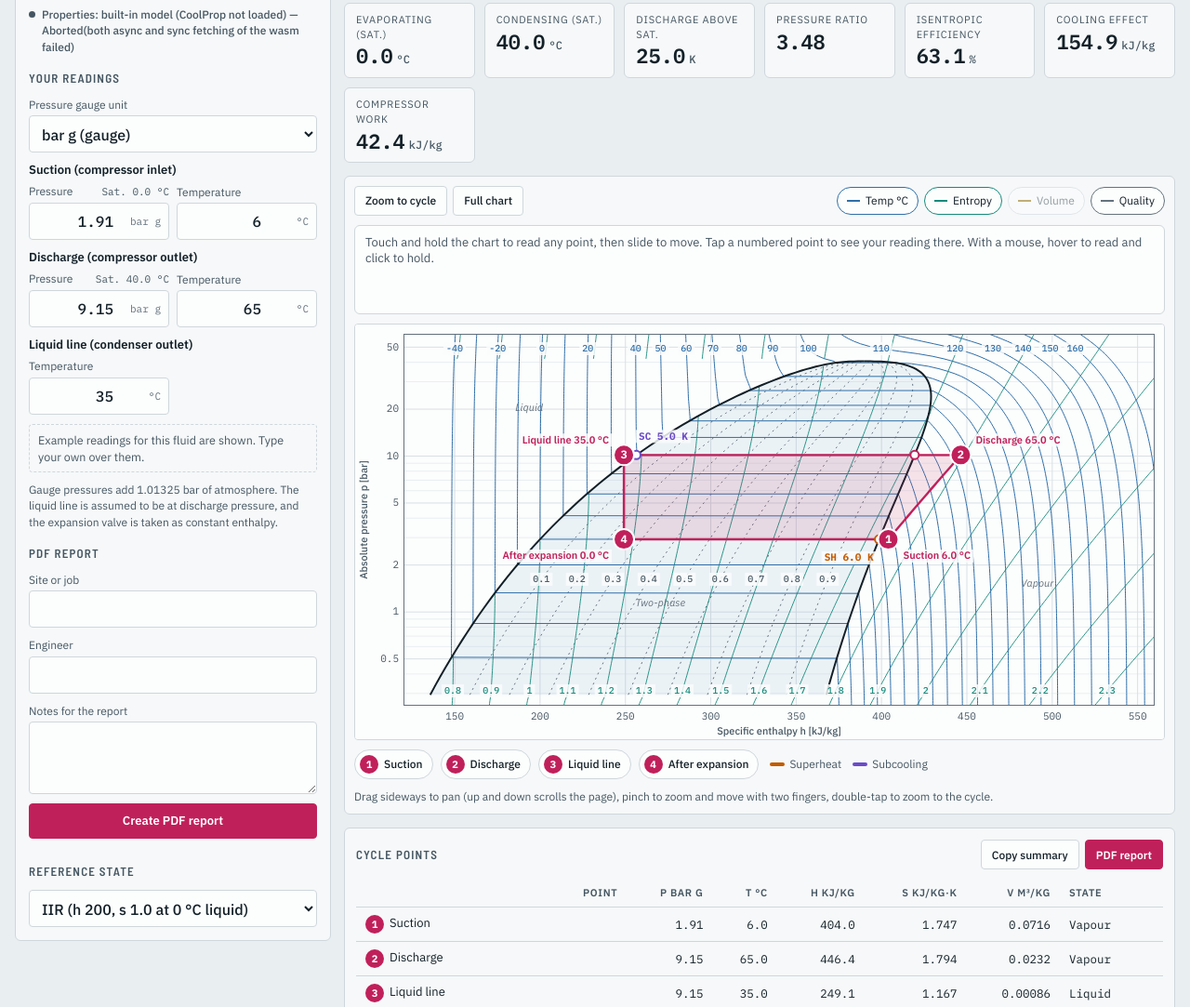
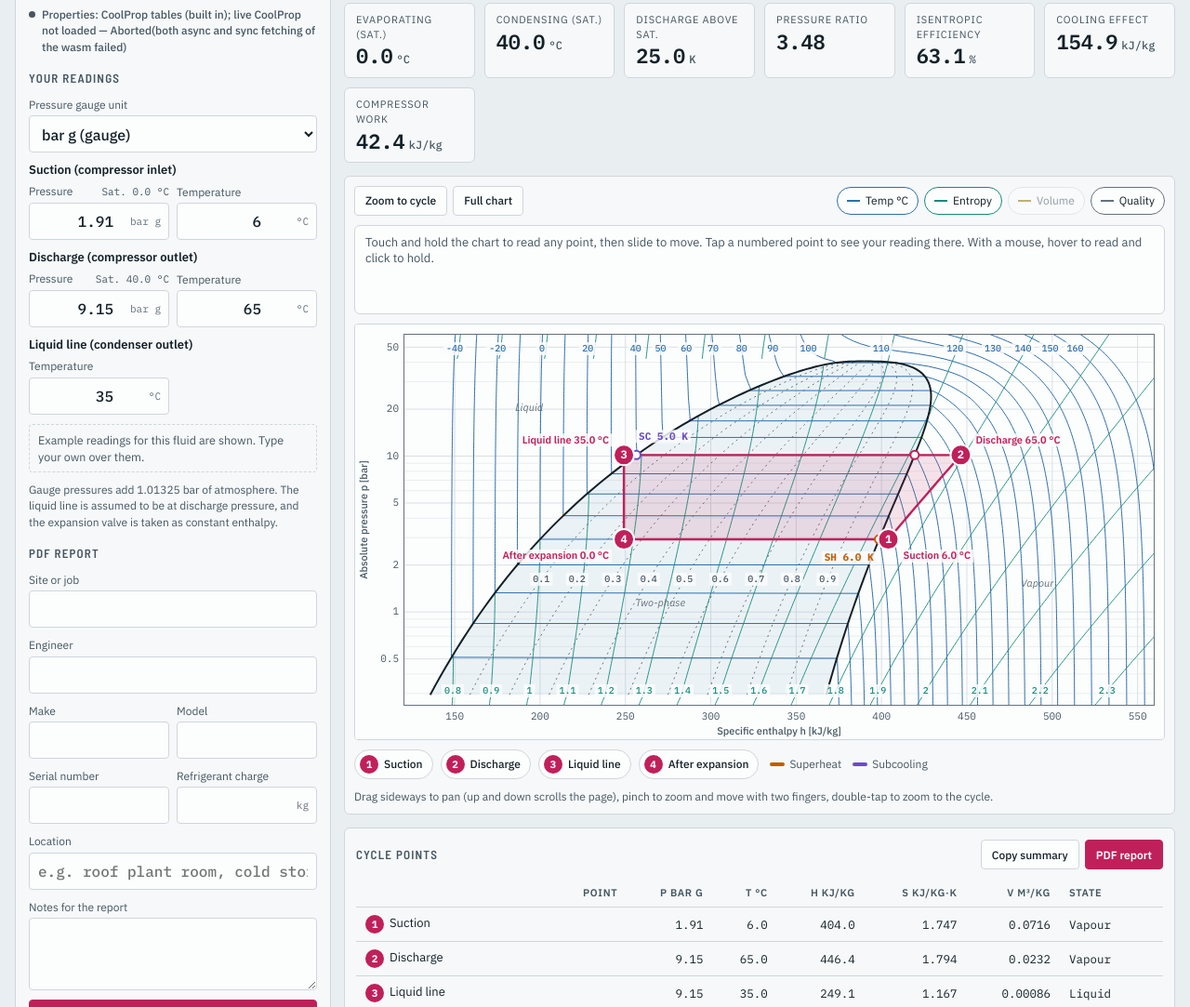
Before and after one commit to hyn22ydkr8-code/Mollier-desk, a plain HTML site: page index.html in a window 1280 px wide. Shown: the part 217-1300 px from the top of the page at 93% size. Drawn offline with Linux system fonts and the light colour scheme; no server answers.

Commit message:
Add files via upload

```diff
--- a/index.html
+++ b/index.html
@@ -174,7 +174,7 @@ details p { margin: 8px 0 0; max-width: 78ch; }
         <p class="warnnote" id="fluidWarn" hidden></p>
         <p class="eng warn" id="engBadge" hidden></p>
         <p class="meta" id="prepLine" hidden style="margin-top:2px"></p>
-        <div id="engRow" hidden style="margin-top:6px"><label class="f" for="engSel"><span class="fl">Calculation engine</span><select id="engSel"><option value="auto">CoolProp (recommended)</option><option value="bi">Built-in model</option></select></label></div>
+        <div id="engRow" hidden style="margin-top:6px"><label class="f" for="engSel"><span class="fl">Calculation engine</span><select id="engSel"><option value="auto">CoolProp, live</option><option value="bi">CoolProp tables (built in, instant)</option></select></label></div>
         <button type="button" class="btn" id="btnDiag" hidden style="margin-top:8px">Test CoolProp on blends</button>
         <pre id="cpDiag" hidden style="margin:8px 0 0;font:11px/1.45 var(--f-mono);white-space:pre-wrap;overflow-wrap:anywhere;color:var(--ink-2)"></pre>
       </div>
@@ -214,6 +214,15 @@ details p { margin: 8px 0 0; max-width: 78ch; }
         <h2>PDF report</h2>
         <label class="f" for="inpSite"><span>Site or job</span><input id="inpSite" type="text" autocomplete="off"></label>
         <label class="f" for="inpEng"><span>Engineer</span><input id="inpEng" type="text" autocomplete="off"></label>
+        <div class="pair">
+          <label class="f" for="inpMake"><span>Make</span><input id="inpMake" type="text" autocomplete="off"></label>
+          <label class="f" for="inpModel"><span>Model</span><input id="inpModel" type="text" autocomplete="off"></label>
+        </div>
+        <div class="pair">
+          <label class="f" for="inpSerial"><span>Serial number</span><input id="inpSerial" type="text" autocomplete="off" autocapitalize="characters" spellcheck="false"></label>
+          <label class="f" for="inpCharge"><span>Refrigerant charge</span><span class="inp"><input id="inpCharge" type="text" inputmode="decimal" autocomplete="off"><em>kg</em></span></label>
+        </div>
+        <label class="f" for="inpLoc"><span>Location</span><input id="inpLoc" type="text" autocomplete="off" placeholder="e.g. roof plant room, cold store 2"></label>
         <label class="f" for="inpNotes"><span>Notes for the report</span><textarea id="inpNotes" rows="3" style="font: 400 16px var(--f-body); resize: vertical"></textarea></label>
         <button type="button" class="btn primary" id="btnPdf">Create PDF report</button>
         <p class="meta" id="pdfMsg" role="status"></p>
@@ -1738,7 +1747,7 @@ let MD = (function () {
     kpaa: { l: 'kPa a', d: 0, f: k => k, t: v => v },
     kpag: { l: 'kPa g', d: 0, f: k => k - 101.325, t: v => v + 101.325 }
   };
-  const KEYS = ['fluid', 'ref', 'pu', 'Ps', 'Ts', 'Pd', 'Td', 'T3', 'touched', 'ly', 'site', 'eng', 'notes', 'engPref'];
+  const KEYS = ['fluid', 'ref', 'pu', 'Ps', 'Ts', 'Pd', 'Td', 'T3', 'touched', 'ly', 'site', 'eng', 'notes', 'engPref', 'make', 'model', 'serial', 'charge', 'loc'];
   const S = { fluid: 'R134a', ref: 'IIR', pu: 'barg', Ps: 1, Ts: 0, Pd: 9, Td: 68, T3: 35, touched: false, site: '', eng: '', notes: '', engPref: 'auto', ly: { iso: true, ent: true, vol: false, qual: true } };
   const SKEY = 'mollier-desk-v2';
   try {
@@ -1864,6 +1873,7 @@ let MD = (function () {
     $('lyIso').checked = S.ly.iso; $('lyEnt').checked = S.ly.ent; $('lyVol').checked = S.ly.vol; $('lyQual').checked = S.ly.qual;
     $('exNote').hidden = S.touched; $('btnExample').hidden = !S.touched;
     $('inpSite').value = S.site || ''; $('inpEng').value = S.eng || ''; $('inpNotes').value = S.notes || '';
+    [['inpMake', 'make'], ['inpModel', 'model'], ['inpSerial', 'serial'], ['inpCharge', 'charge'], ['inpLoc', 'loc']].forEach(([id, k]) => { $(id).value = S[k] || ''; });
   }
   function bindInputs() {
     const sel = $('fluidSel');
@@ -2005,6 +2015,7 @@ let MD = (function () {
     const c = cur.cyc; if (!c) return;
     const pl = PU[S.pu].l;
     const t = [
+      ...(S.make || S.model || S.serial || S.charge || S.loc ? ['Equipment: ' + [S.make, S.model, S.serial ? 'serial ' + S.serial : '', S.charge ? 'charge ' + S.charge + (/[a-z]/i.test(S.charge) ? '' : ' kg') : '', S.loc].filter(Boolean).join(', ')] : []),
       cur.fl.name + ' readings: suction ' + S.Ps + ' ' + pl + ', ' + S.Ts + ' \u00B0C; discharge ' + S.Pd + ' ' + pl + ', ' + S.Td + ' \u00B0C; liquid line ' + S.T3 + ' \u00B0C',
       'Superheat ' + num(c.sh, 1) + ' K, subcooling ' + (c.sc === null ? 'n/a' : num(c.sc, 1) + ' K'),
       'Evaporating ' + num(C2(c.Tevap), 1) + ' \u00B0C, condensing ' + (c.Tcond === null ? 'n/a' : num(C2(c.Tcond), 1) + ' \u00B0C'),
@@ -2507,6 +2518,17 @@ let MD = (function () {
       dx += dw[i];
     });
     y += 38;
+    /* the equipment being worked on */
+    const chg = String(S.charge || '').trim();
+    const det2 = [['Make', S.make || '\u2014'], ['Model', S.model || '\u2014'], ['Serial no.', S.serial || '\u2014'], ['Charge', chg ? chg + (/[a-z]/i.test(chg) ? '' : ' kg') : '\u2014'], ['Location', S.loc || '\u2014']];
+    const dw2 = [105, 115, 110, 70, 115];
+    dx = L;
+    det2.forEach((p, i) => {
+      d.text(p[0].toUpperCase(), dx, y, { size: 7.5, bold: true, color: '#75848F' });
+      d.text(fit(p[1], dw2[i] - 10, 10.5, true), dx, y + 14, { size: 10.5, bold: true });
+      dx += dw2[i];
+    });
+    y += 36;
     const fnote = fl.note + (gl ? '. Glide about ' + fl.glide + ' K, so superheat uses the dew point and subcooling the bubble point.' : '');
     wrap(fnote, CW, 8.5).slice(0, 2).forEach(l => { d.text(l, L, y, { size: 8.5, color: '#455662' }); y += 11.5; });
     y += 12;
@@ -2655,7 +2677,8 @@ let MD = (function () {
   const isStandalone = () => { try { return !!(navigator.standalone || (window.matchMedia && matchMedia('(display-mode: standalone)').matches)); } catch (e) { return false; } };
   function initPdf() {
     ['btnPdf', 'btnPdf2'].forEach(id => $(id).addEventListener('click', makeReport));
-    ['inpSite', 'inpEng', 'inpNotes'].forEach(id => $(id).addEventListener('input', () => { S[{ inpSite: 'site', inpEng: 'eng', inpNotes: 'notes' }[id]] = $(id).value; save(); }));
+    const TXT = { inpSite: 'site', inpEng: 'eng', inpNotes: 'notes', inpMake: 'make', inpModel: 'model', inpSerial: 'serial', inpCharge: 'charge', inpLoc: 'loc' };
+    Object.keys(TXT).forEach(id => $(id).addEventListener('input', () => { S[TXT[id]] = $(id).value; save(); }));
     try {
       if (window.claude && window.claude.use) window.claude.use('downloads').then(x => { dl = x; $('pdfGrp').hidden = !x; $('btnPdf2').hidden = !x; }, () => { /* unavailable */ });
     } catch (e) { /* unavailable */ }
@@ -2690,10 +2713,10 @@ let MD = (function () {
   function updateBadge() {
     const b = $('engBadge'), st = MD.state;
     let t, c;
-    if (st.status === 'coolprop') { t = cur.fl && cur.fl.viaCP ? 'Properties: CoolProp' : (st.fluidErr ? 'Properties: built-in model for this fluid (CoolProp: ' + st.fluidErr + ')' : S.engPref === 'bi' ? 'Properties: built-in model (your choice)' : st.waiting && cur.fl && st.waiting === cur.fl.id ? 'Properties: built-in model for now, CoolProp is still preparing ' + cur.fl.id + '\u2026' : 'Properties: built-in model for this fluid'); c = cur.fl && cur.fl.viaCP ? 'ok' : 'warn'; }
-    else if (st.status === 'loading') { t = 'Properties: built-in model, loading CoolProp\u2026'; c = 'warn'; }
-    else if (st.status === 'failed') { t = 'Properties: built-in model (CoolProp failed its self-check)'; c = 'bad'; }
-    else { t = 'Properties: built-in model (CoolProp not loaded)'; c = 'warn'; }
+    if (st.status === 'coolprop') { t = cur.fl && cur.fl.viaCP ? 'Properties: CoolProp, live' : (st.fluidErr ? 'Properties: CoolProp tables (built in) for this fluid (live CoolProp: ' + st.fluidErr + ')' : S.engPref === 'bi' ? 'Properties: CoolProp tables (built in)' : st.waiting && cur.fl && st.waiting === cur.fl.id ? 'Properties: CoolProp tables (built in) for now, live CoolProp is still preparing ' + cur.fl.id + '\u2026' : 'Properties: CoolProp tables (built in) for this fluid'); c = cur.fl && cur.fl.viaCP ? 'ok' : 'warn'; }
+    else if (st.status === 'loading') { t = 'Properties: CoolProp tables (built in), loading live CoolProp\u2026'; c = 'warn'; }
+    else if (st.status === 'failed') { t = 'Properties: CoolProp tables (built in); live CoolProp failed its self-check'; c = 'bad'; }
+    else { t = 'Properties: CoolProp tables (built in); live CoolProp not loaded'; c = 'warn'; }
     if (st.detail && st.status !== 'coolprop') t += ' \u2014 ' + st.detail;
     b.textContent = t; b.className = 'eng ' + c; b.title = st.detail || '';
     b.hidden = false;
--- a/sw.js
+++ b/sw.js
@@ -1,5 +1,5 @@
 /* Mollier Desk offline cache. Bump VERSION when index.html changes; CoolProp has its own cache (CP_CACHE below). */
-const VERSION = 'mollier-v14';
+const VERSION = 'mollier-v15';
 const CORE = ['./', 'index.html', 'manifest.webmanifest', 'icon-192.png', 'icon-512.png', 'apple-touch-icon.png'];
 const HEAVY = ['coolprop.js', 'coolprop.wasm'];
 /* CoolProp (about 9 MB) lives in its own cache, so a page update does not download it again.
```
